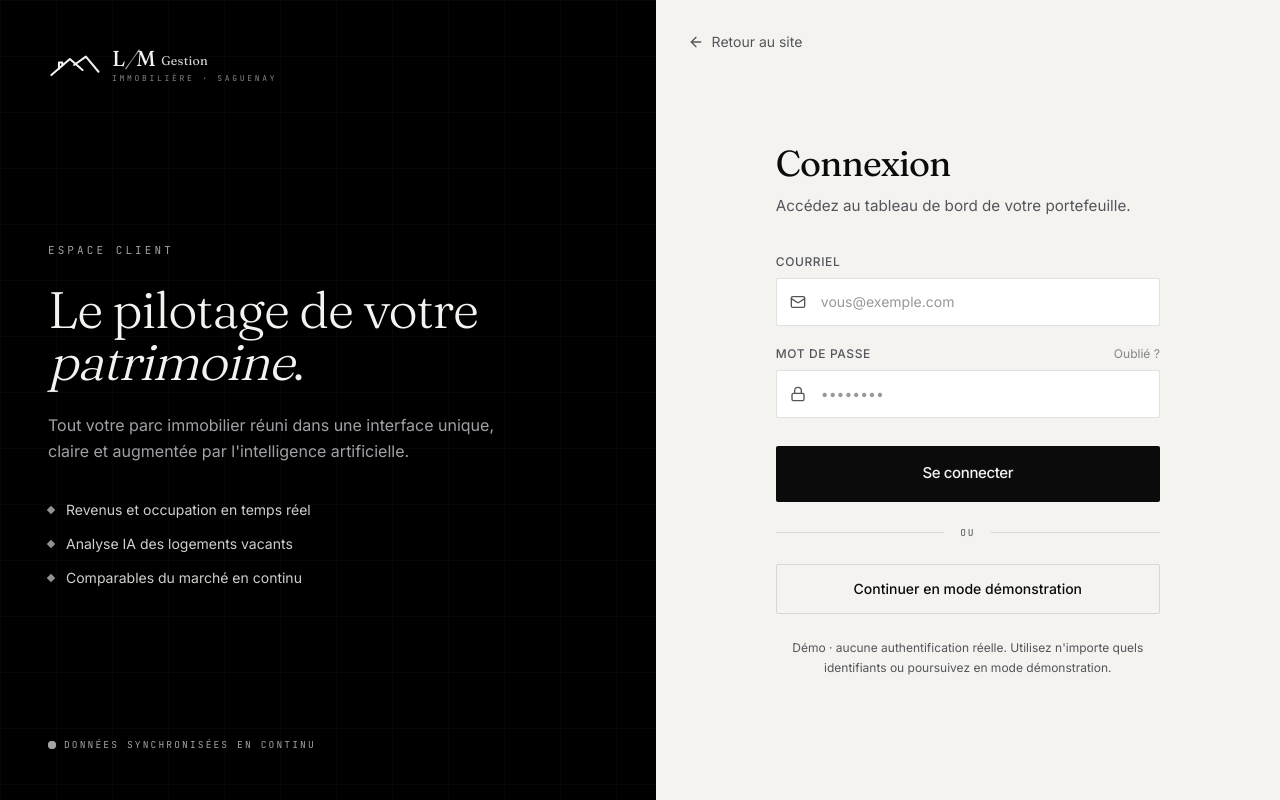
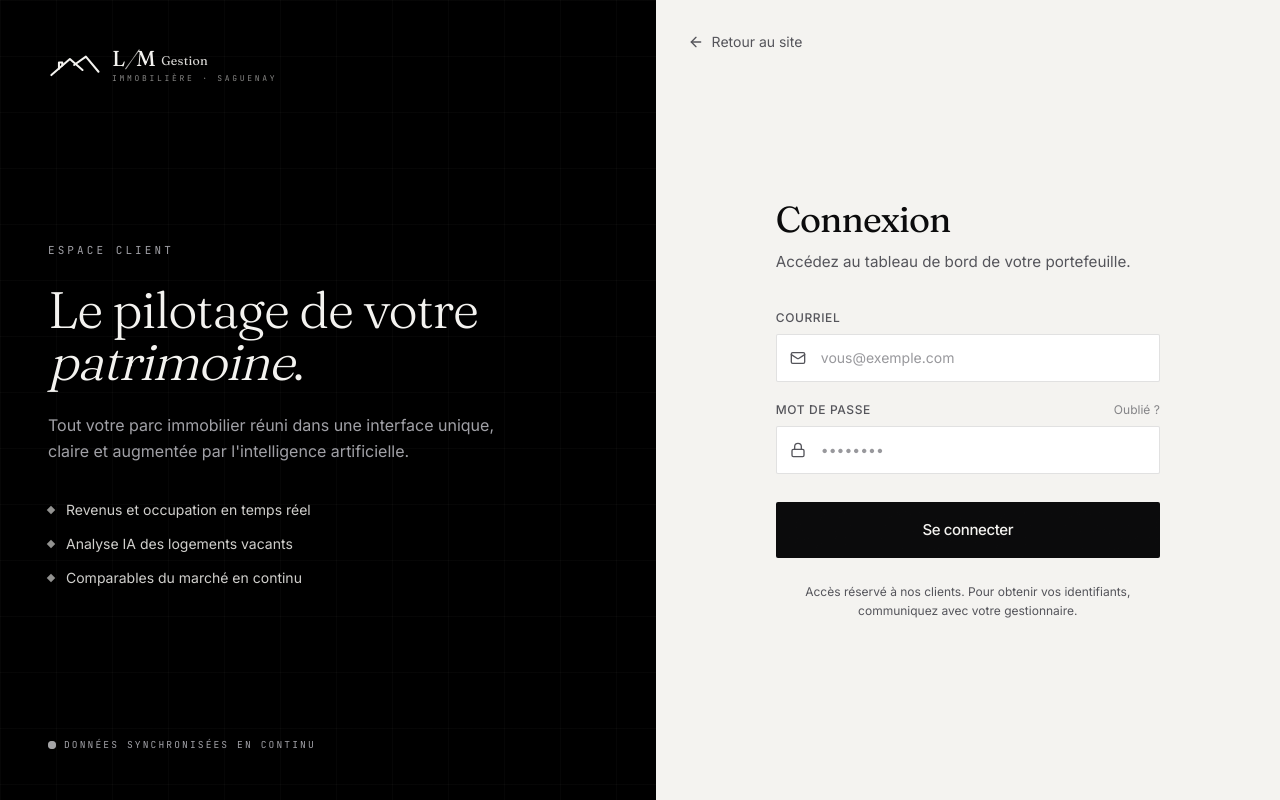
Before and after one commit to Lavoie-Digital/LM-Gestion, a Next.js app: page /connexion in a window 1280 px wide. Built offline with nearby package versions, Linux system fonts and the light colour scheme.

Commit message:
"amelioration"

```diff
--- a/app/connexion/page.tsx
+++ b/app/connexion/page.tsx
@@ -162,23 +162,9 @@ export default function ConnexionPage() {
               </Button>
             </form>
 
-            <div className="mt-6 flex items-center gap-4">
-              <span className="h-px flex-1 bg-line" />
-              <span className="mono text-[0.6rem] uppercase tracking-[0.2em] text-smoke">ou</span>
-              <span className="h-px flex-1 bg-line" />
-            </div>
-
-            <button
-              type="button"
-              onClick={() => router.push("/tableau-de-bord")}
-              className="mt-6 w-full rounded-[2px] border border-line py-3.5 text-sm font-medium text-ink transition-colors hover:bg-paper-2"
-            >
-              Continuer en mode démonstration
-            </button>
-
             <p className="mt-6 text-center text-xs leading-relaxed text-smoke">
-              Démo · aucune authentification réelle. Utilisez n'importe quels identifiants ou
-              poursuivez en mode démonstration.
+              Accès réservé à nos clients. Pour obtenir vos identifiants, communiquez avec votre
+              gestionnaire.
             </p>
           </motion.div>
         </div>
--- a/components/sections/client-space-teaser.tsx
+++ b/components/sections/client-space-teaser.tsx
@@ -111,12 +111,9 @@ export function ClientSpaceTeaser() {
 
           <Reveal delay={0.1}>
             <div className="mt-10 flex flex-wrap items-center gap-4">
-              <ButtonLink href="/connexion" variant="light" size="lg" arrow>
-                Se connecter
+              <ButtonLink href="/contact" variant="light" size="lg" arrow>
+                Demander une démonstration
               </ButtonLink>
-              <span className="mono text-[0.65rem] uppercase tracking-[0.18em] text-ash">
-                Démo · aucune connexion requise
-              </span>
             </div>
           </Reveal>
         </div>
--- a/components/sections/cta.tsx
+++ b/components/sections/cta.tsx
@@ -39,9 +39,6 @@ export function CTA() {
                 Planifier une rencontre
               </ButtonLink>
             </Magnetic>
-            <ButtonLink href="/connexion" variant="outline-light" size="lg" arrow>
-              Accéder à l'espace client
-            </ButtonLink>
           </div>
         </Reveal>
       </div>
--- a/components/sections/hero.tsx
+++ b/components/sections/hero.tsx
@@ -125,8 +125,8 @@ export function Hero() {
           <ButtonLink href="/services" variant="light" size="lg">
             Découvrir nos services
           </ButtonLink>
-          <ButtonLink href="/connexion" variant="outline-light" size="lg" arrow>
-            Accéder à l'espace client
+          <ButtonLink href="/contact" variant="outline-light" size="lg" arrow>
+            Nous joindre
           </ButtonLink>
         </motion.div>
       </motion.div>
```
